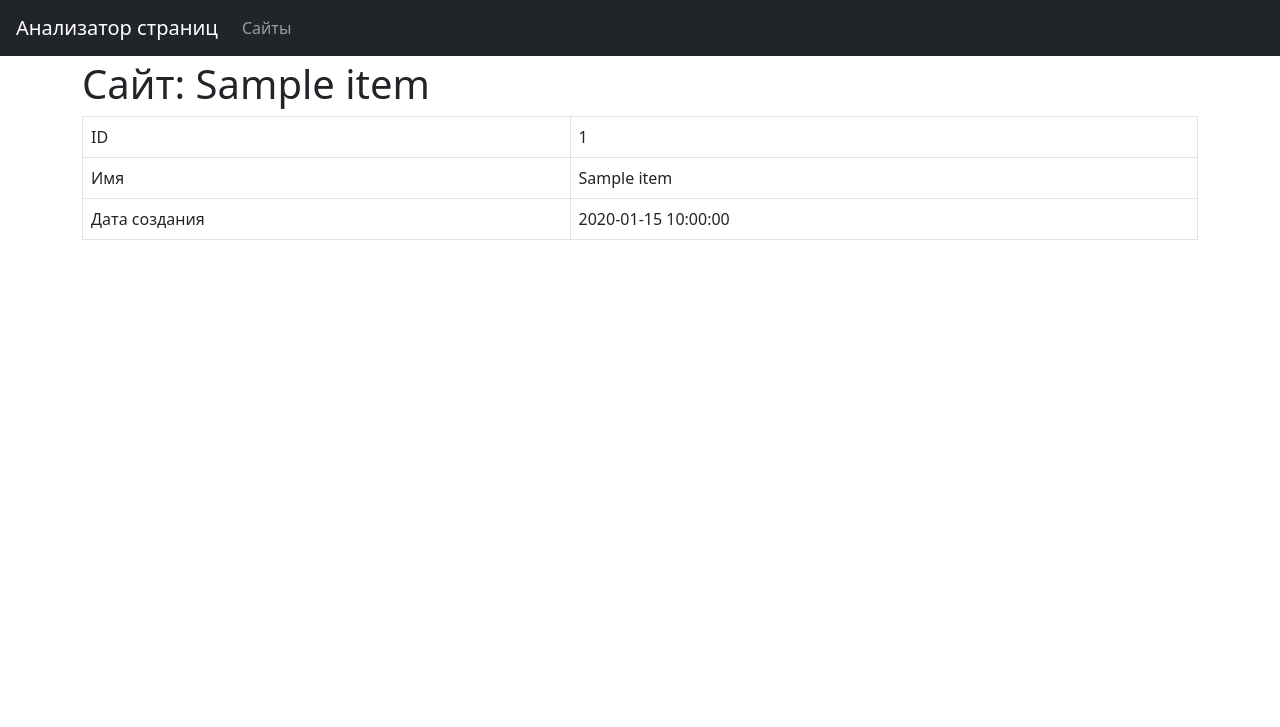
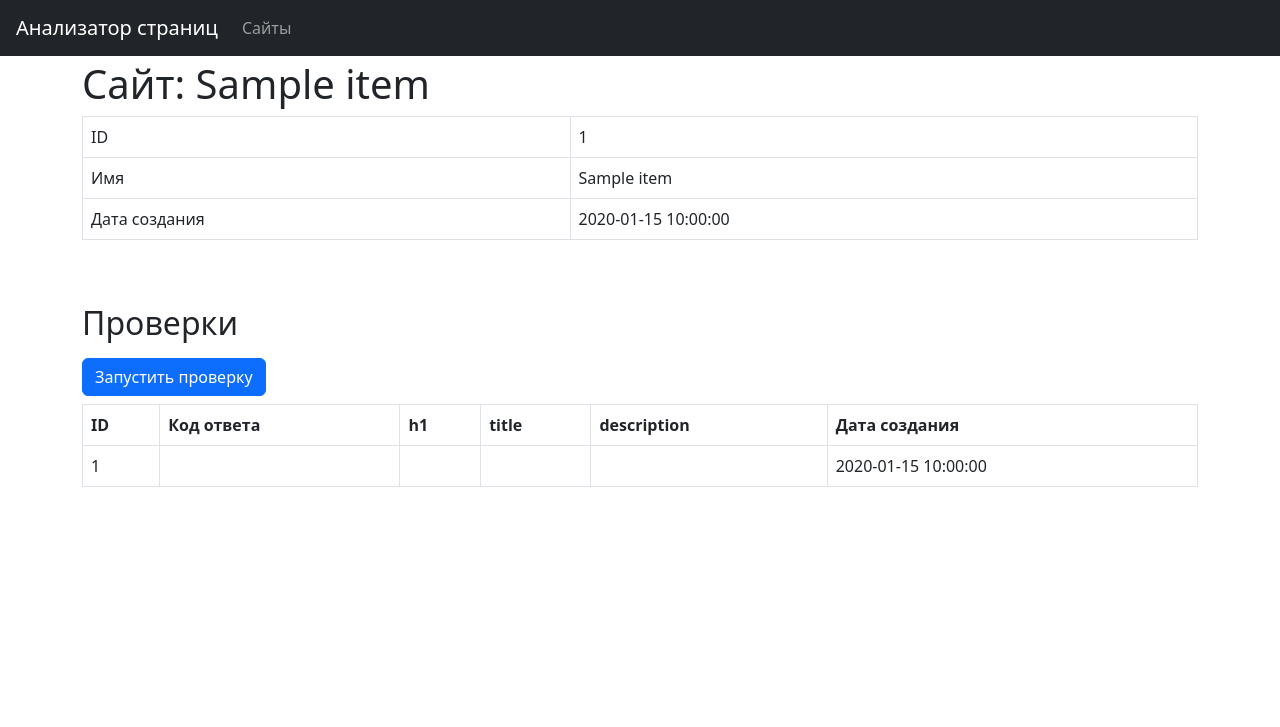
Before and after one commit to spacewalrus73/python-project-83, a Flask app: template page_analyzer/templates/url_page.html in a window 1280 px wide. Shown: the top 727 px of the page. Run offline with Flask 3, Linux system fonts and the light colour scheme; the template is opened without the code that fills it: most values are stand-ins (such as "Sample title", 1, 10 or a date in 2020).

Commit message:
add a table

```diff
--- a/page_analyzer/templates/url_page.html
+++ b/page_analyzer/templates/url_page.html
@@ -21,6 +21,36 @@
                 </tbody>
             </table>
         </div>
+        <h2 class="mt-5 mb-3">Проверки</h2>
+        <form method="post" action="/urls/{{ item.id }}/checks">
+            <input type="submit" class="btn btn-primary" value="Запустить проверку">
+        </form>
+        <div>
+            <table class="table table-bordered table-hover mt-2" data-test="checks">
+                <thead>
+                    <tr>
+                        <th>ID</th>
+                        <th>Код ответа</th>
+                        <th>h1</th>
+                        <th>title</th>
+                        <th>description</th>
+                        <th>Дата создания</th>
+                    </tr>
+                </thead>
+                {% for check in checks %}
+                <tbody>
+                    <tr>
+                        <td>{{ check.id }}</td>
+                        <td></td>
+                        <td></td>
+                        <td></td>
+                        <td></td>
+                        <td>{{ check.created_at }}</td>
+                    </tr>
+                </tbody>
+                {% endfor %}
+            </table>
+        </div>
     </div>
 </main>
 {% endblock %}
```
